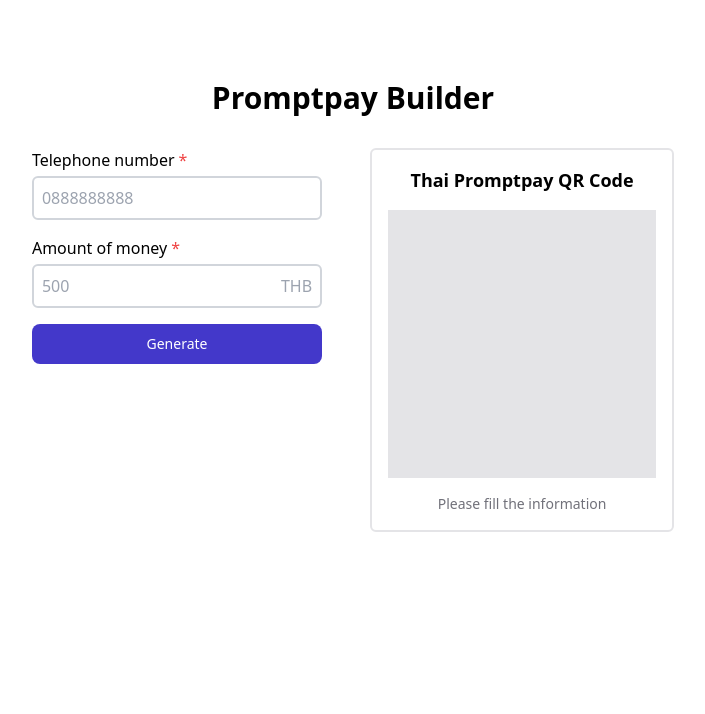
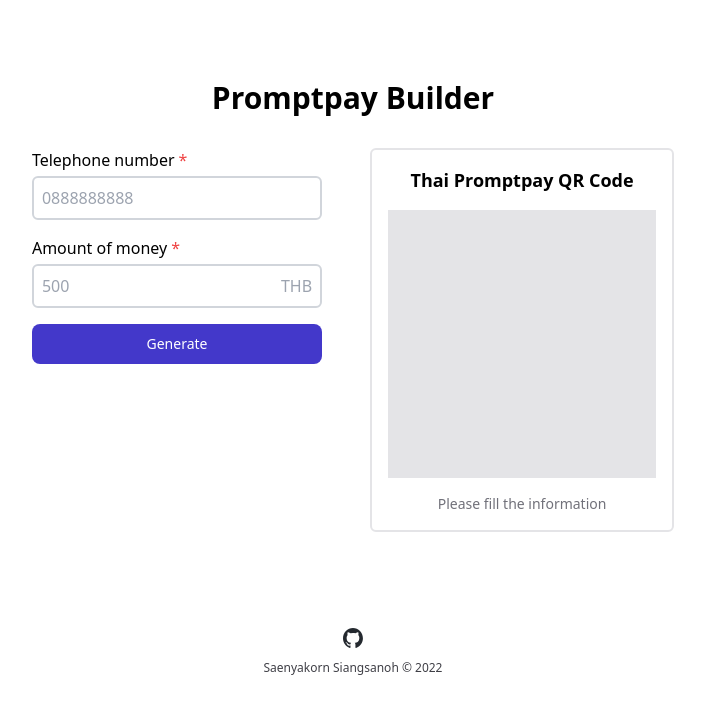
Before and after one commit to saenyakorn/promptpay-builder, a SvelteKit app: page / in a window 1280 px wide. Shown: the top 714 px of the page, without its empty margins (287-992 px from the left). Built offline with nearby package versions, Linux system fonts and the light colour scheme.

Commit message:
add footer

```diff
--- /dev/null
+++ b/src/lib/Foorter.svelte
@@ -0,0 +1,9 @@
+<script lang="ts">
+</script>
+
+<footer class="w-full p-4 flex flex-col items-center flex-wrap gap-3">
+	<a href="https://github.com/saenyakorn/promptpay-builder">
+		<img alt="GitHub" src="/github-mark.svg" width="20" height="20" />
+	</a>
+	<p class="text-xs text-zinc-700">Saenyakorn Siangsanoh © 2022</p>
+</footer>
--- a/src/routes/+layout.svelte
+++ b/src/routes/+layout.svelte
@@ -1,4 +1,5 @@
 <script>
+	import Foorter from '$lib/Foorter.svelte'
 	import '../app.css'
 </script>
 
@@ -8,3 +9,4 @@
 </svelte:head>
 
 <slot />
+<Foorter />
--- a/src/routes/+layout.ts
+++ b/src/routes/+layout.ts
@@ -1 +1,2 @@
 export const prerender = true
+export const ssr = false
```
Also changed, not shown: static/github-mark.svg (added), static/logo.png (deleted).
